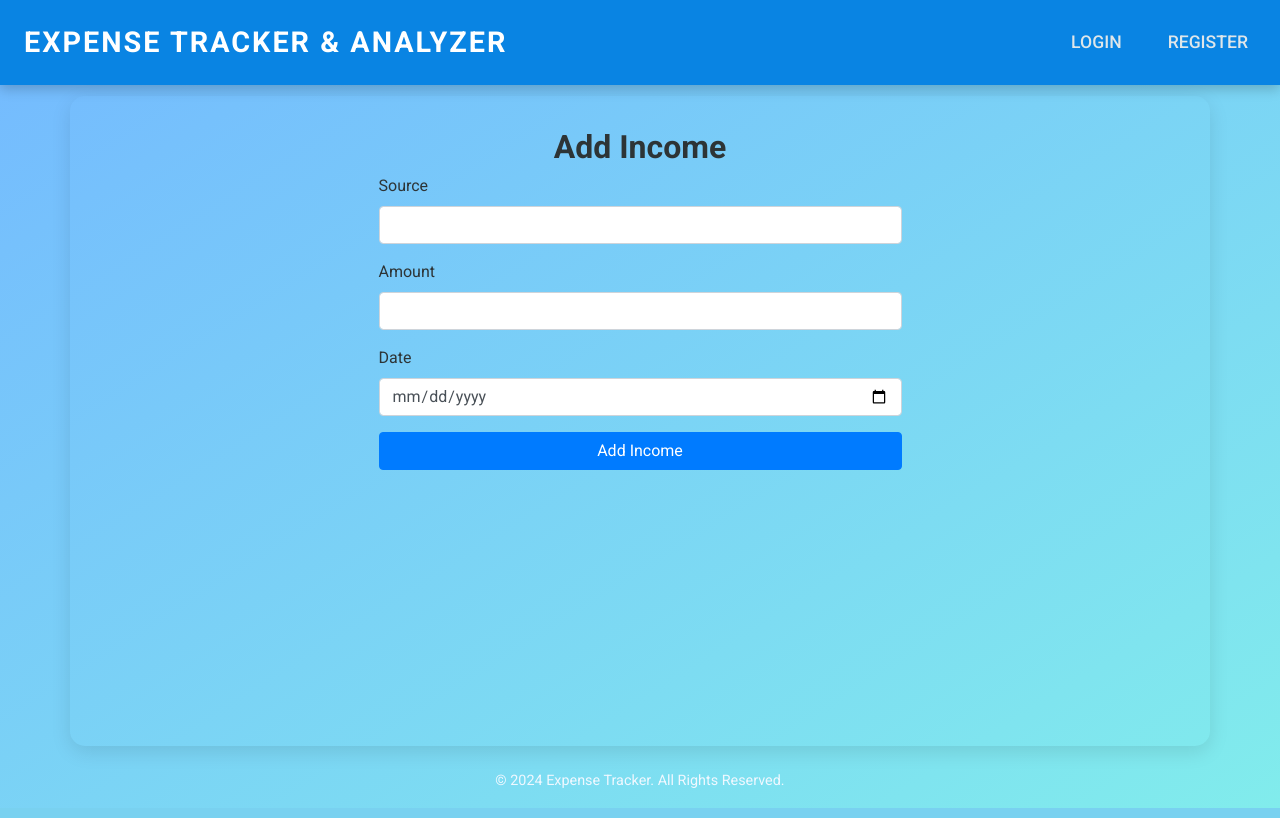
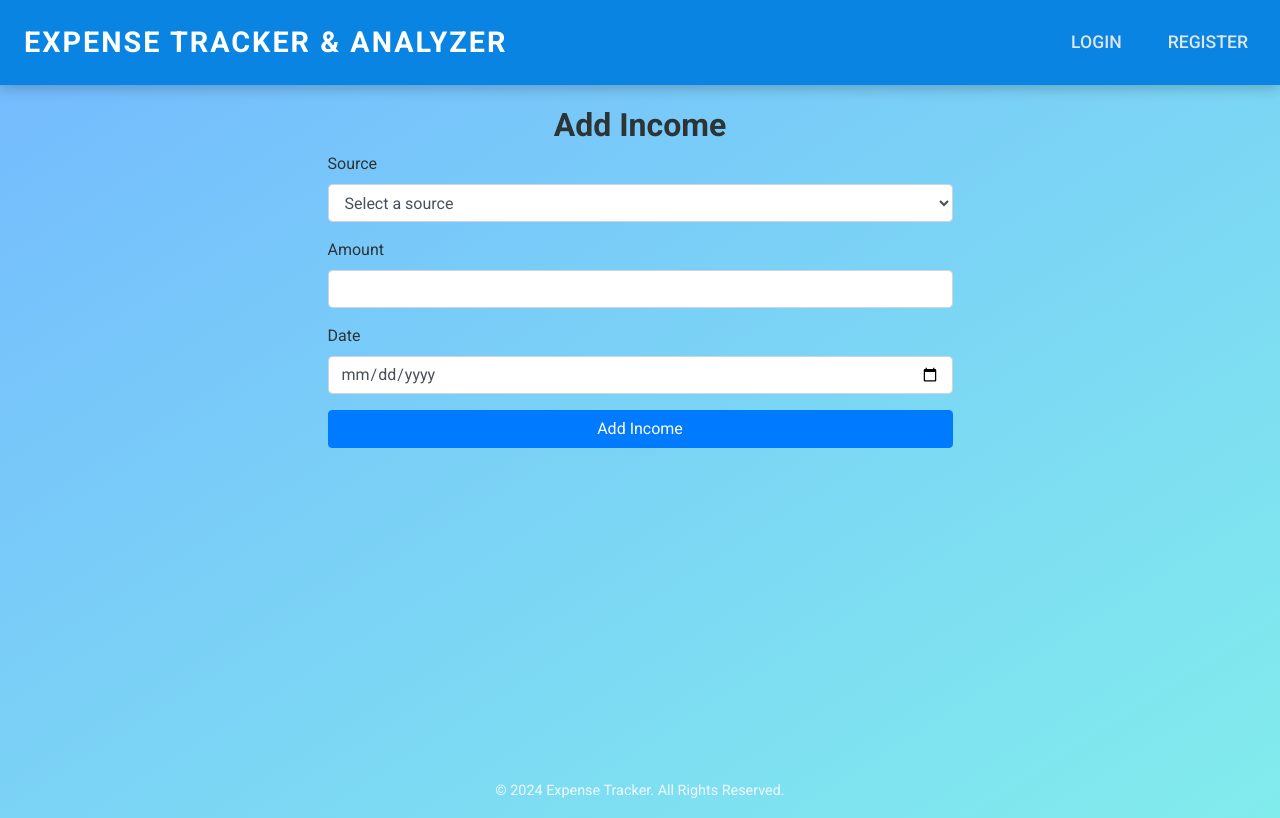
Before and after one commit to tashigarg19928/CS531Project, a Flask app: template templates/add_income.html in a window 1280 px wide. Run offline with Flask 3, Linux system fonts and the light colour scheme; the template is opened without the code that fills it, so the values that code supplies are empty; some libraries are stand-ins or nearby versions.

Commit message:
Changes for other pages

```diff
--- a/templates/add_income.html
+++ b/templates/add_income.html
@@ -9,7 +9,13 @@
         <form method="POST" action="{{ request.url_for('add_income') }}">
             <div class="form-group">
                 <label for="source">Source</label>
-                <input type="text" class="form-control" name="source" id="source" required>
+                <select class="form-control" name="source" id="source" required>
+                    <option value="" disabled selected>Select a source</option>
+                    <option value="Salary">Salary</option>
+                    <option value="Rent">Rent</option>
+                    <option value="Gift">Gift</option>
+                    <option value="Others">Others</option>
+                </select>
             </div>
             <div class="form-group">
                 <label for="amount">Amount</label>
--- a/templates/base.html
+++ b/templates/base.html
@@ -56,6 +56,10 @@
             box-shadow: 0 6px 20px rgba(0, 0, 0, 0.1); /* Smooth shadow for sharp view */
             padding: 2rem;
             margin-top: 40px;
+        }
+
+        .container_login {
+            margin-top: 50px;
         }
 
         h1, h2, h3, h4, h5, h6 {
@@ -153,9 +157,9 @@
 
 <!-- Main Content -->
 {% if user %}
-    <div class="container" style="height: calc(100vh - 150px)">
+    <div class="container" style="height: calc(100vh - 150px);  overflow-y: auto">
 {% else %}
-    <div class="container" style="height: calc(100vh - 150px); background: none;">
+    <div class="container_login" style="height: calc(100vh - 150px); background: none;">
 {% endif %}
     {% block content %}{% endblock %}
 </div>
--- a/templates/predict_expenses.html
+++ b/templates/predict_expenses.html
@@ -3,7 +3,6 @@
 {% block title %}Predict Expenses{% endblock %}
 
 {% block content %}
-<div class="container mt-5">
 <div class="row justify-content-center">
     <div class="col-md-8">
         <div class="card shadow-sm">
@@ -15,7 +14,6 @@
                     <h5 class="card-title text-center">Next Month's Predicted Expense: ${{ prediction }}</h5>
                     <canvas id="expenseChart" class="mt-4"></canvas>
                 {% endif %}
-                </div>
             </div>
         </div>
     </div>
--- a/templates/profile.html
+++ b/templates/profile.html
@@ -5,12 +5,9 @@
 {% block content %}
 <style>
     body {
-        background: url('{{ request.url_for('static', path='icons/backgroundprofile.jpg') }}') no-repeat center center;
         background-size: cover;
         background-position: center;
         background-repeat: no-repeat;
-        height: 125vh;
-        color: white;
     }
     .card {
         background: rgba(255, 255, 255, 0.9); /* Lighten the card background for better readability */
@@ -39,7 +36,7 @@
     }
 </style>
 
-<div class="row justify-content-center align-items-center min-vh-100">
+<div class="row justify-content-center align-items-center">
     <div class="col-md-6 col-lg-4">
         <div class="card shadow-sm">
             <div class="card-body">
```
Also changed, not shown: app1.py (+12 -5 lines), templates/view_income.html (+22 -1 lines). Lines whose indentation alone changed are shown as unchanged.
